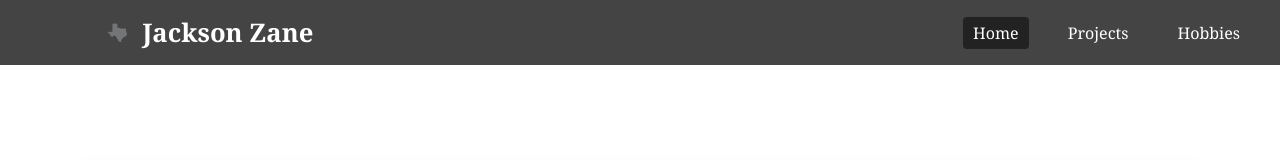
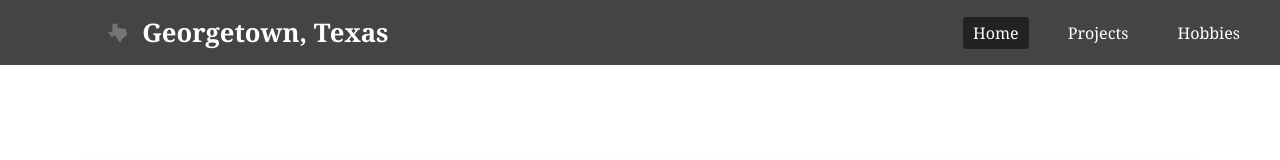
Before and after one commit to jzane1/jack-website, a plain HTML site: page index.html in a window 1280 px wide. Shown: the top 160 px of the page. Drawn offline with Linux system fonts and the light colour scheme; a web font is replaced by a local one.

Commit message:
Update index.html

```diff
--- a/index.html
+++ b/index.html
@@ -131,7 +131,7 @@
     <div class="navbar">
       <div class="nav-left">
         <img src="Texas.png.png" alt="Texas Logo" class="nav-icon" />
-        <span>Jackson Zane</span>
+        <span>Georgetown, Texas</span>
       </div>
       <div class="nav-right">
         <a href="#" class="active">Home</a>
```
